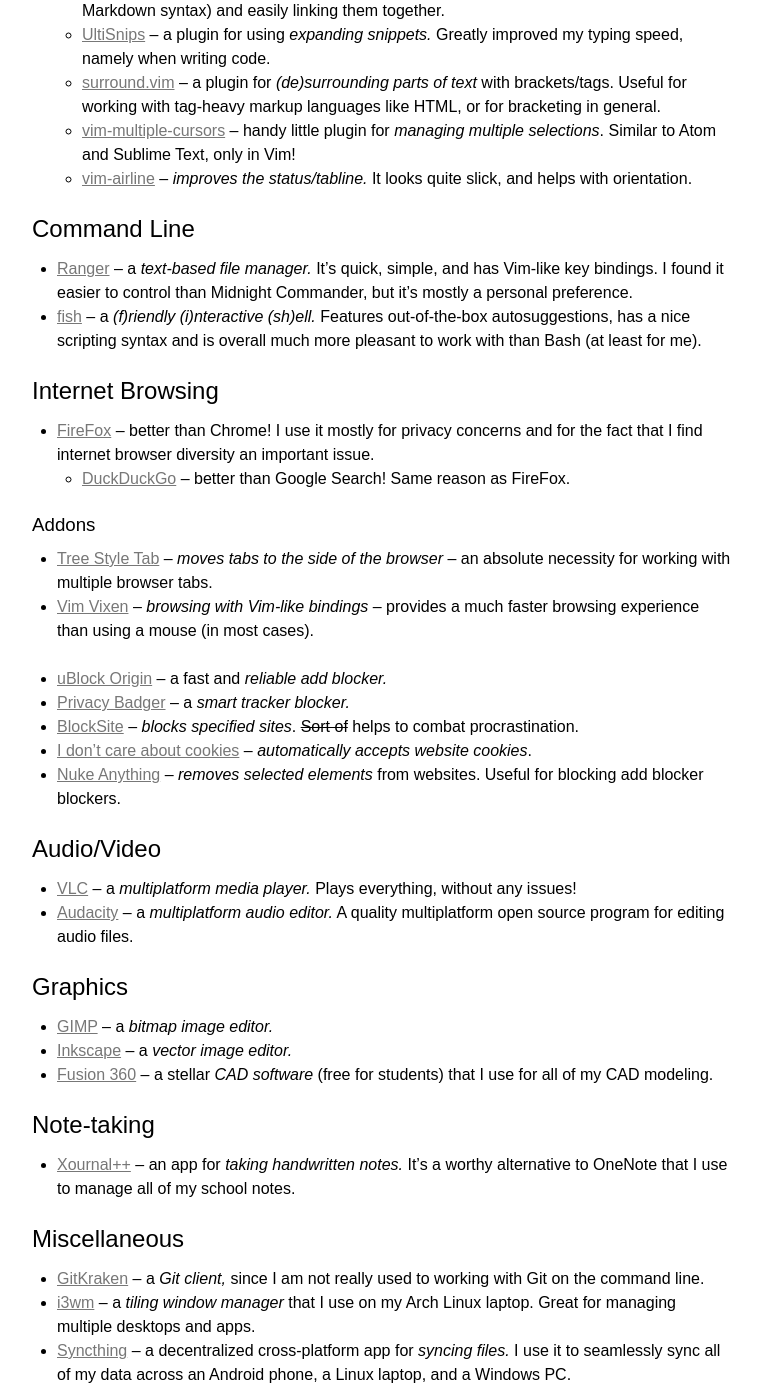
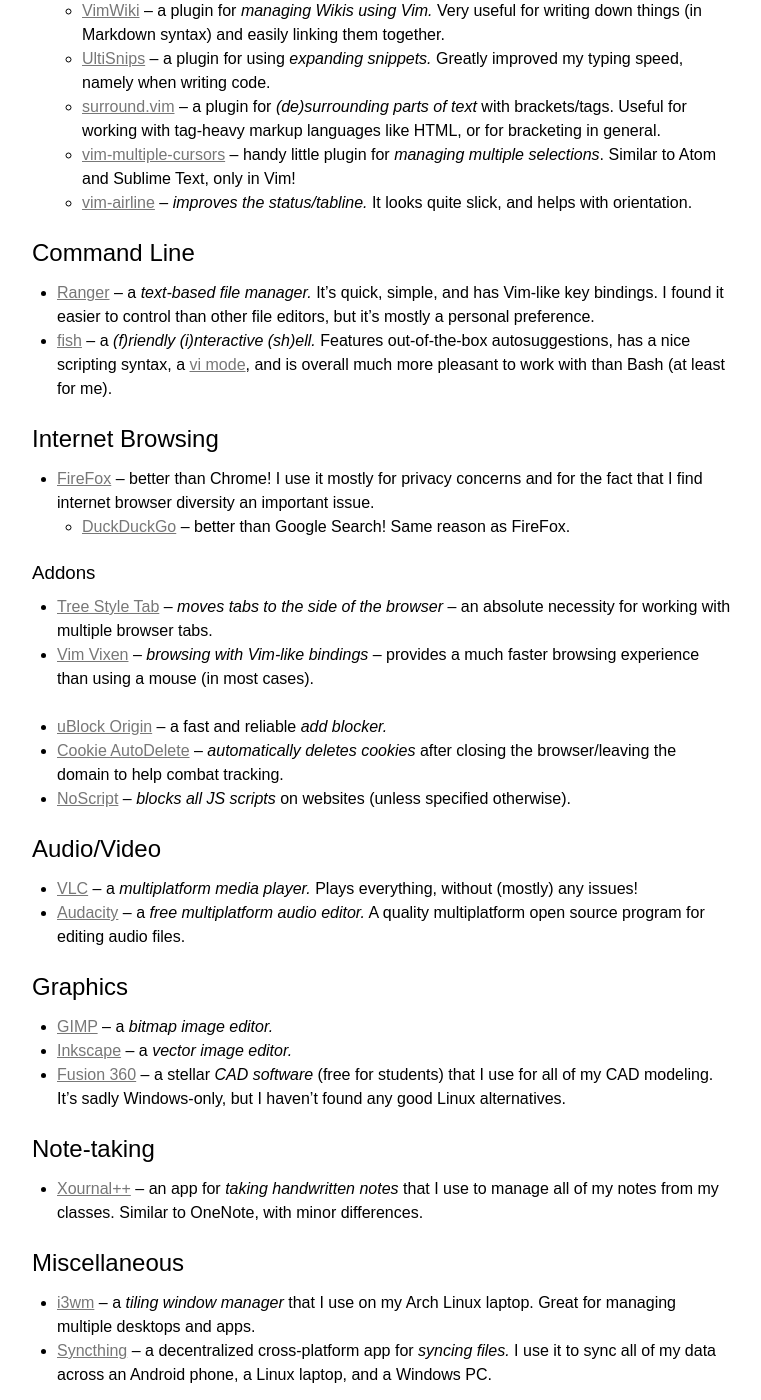
Before and after one commit to xiaoxiae/slama.dev, a Jekyll site: the page built from tools.md, in a window 1280 px wide and 1400 px high, scrolled down 721 px. Shown: the whole window, without its empty margins (258-1019 px from the left). Built offline with Jekyll 4.4.1, drawn with Linux system fonts in a browser that asks for light colours; some of the changed text lies outside the part shown.

Commit message:
update website writing

```diff
--- a/index.html
+++ b/index.html
@@ -5,13 +5,13 @@
 
 <h1>Hi everyone!</h1>
 
-<p>My name is Tomáš Sláma (but please, call me Tom!) and this is my personal website.</p>
+<p>My name is Tom and this is my personal website.</p>
 
-<p>I am a 19 year old student from the Czech Republic.
+<p>I am a student from the Czech Republic.
 Besides programming, I also like to play the viola, chess and <a href="https://www.instagram.com/tomas.slama/">take photos</a>.
 When it comes to sports, I enjoy climbing, slacklining and snowboarding.</p>
 
-<p>This website mostly contains posts about things I love and enjoy talking about, like programming and music. Its source code can be found <a href="https://github.com/xiaoxiae/slama.dev">here</a>.</p>
+<p>This website contains posts about things I love and enjoy talking about, like programming and music. The source code can be found <a href="https://github.com/xiaoxiae/slama.dev">here</a>.</p>
 
 <div align="right">
   <p>Enjoy! ❤️</p>
--- a/tools.md
+++ b/tools.md
@@ -28,8 +28,8 @@
   - [vim-airline](https://github.com/vim-airline/vim-airline) -- _improves the status/tabline._ It looks quite slick, and helps with orientation.
 
 ## Command Line
-- [Ranger](https://wiki.archlinux.org/index.php/Ranger) -- a _text-based file manager._ It's quick, simple, and has Vim-like key bindings. I found it easier to control than Midnight Commander, but it's mostly a personal preference.
-- [fish](https://fishshell.com/) -- a _(f)riendly (i)nteractive (sh)ell._ Features out-of-the-box autosuggestions, has a nice scripting syntax and is overall much more pleasant to work with than Bash (at least for me).
+- [Ranger](https://wiki.archlinux.org/index.php/Ranger) -- a _text-based file manager._ It's quick, simple, and has Vim-like key bindings. I found it easier to control than other file editors, but it's mostly a personal preference.
+- [fish](https://fishshell.com/) -- a _(f)riendly (i)nteractive (sh)ell._ Features out-of-the-box autosuggestions, has a nice scripting syntax, a [vi mode](https://fishshell.com/docs/current/commands.html#fish_vi_mode), and is overall much more pleasant to work with than Bash (at least for me).
 
 ## Internet Browsing
 - [FireFox](https://www.mozilla.org/en-US/firefox/) -- better than Chrome! I use it mostly for privacy concerns and for the fact that I find internet browser diversity an important issue.
@@ -38,25 +38,22 @@
 ### Addons
 - [Tree Style Tab](https://addons.mozilla.org/en-US/firefox/addon/tree-style-tab/) -- _moves tabs to the side of the browser_ -- an absolute necessity for working with multiple browser tabs.
 - [Vim Vixen](https://addons.mozilla.org/en-US/firefox/addon/vim-vixen/) -- _browsing with Vim-like bindings_ -- provides a much faster browsing experience than using a mouse (in most cases).<br/><br/>
-- [uBlock Origin](https://addons.mozilla.org/en-US/firefox/addon/ublock-origin/) -- a fast and _reliable add blocker._
-- [Privacy Badger](https://addons.mozilla.org/en-US/firefox/addon/privacy-badger17/) -- a _smart tracker blocker._
-- [BlockSite](https://addons.mozilla.org/en-US/firefox/addon/blocksite/) -- _blocks specified sites_. ~~Sort of~~ helps to combat procrastination.
-- [I don't care about cookies](https://addons.mozilla.org/en-US/firefox/addon/i-dont-care-about-cookies/) -- _automatically accepts website cookies_.
-- [Nuke Anything](https://addons.mozilla.org/en-US/firefox/addon/nuke-anything-enhanced/) -- _removes selected elements_ from websites. Useful for blocking add blocker blockers.
+- [uBlock Origin](https://addons.mozilla.org/en-US/firefox/addon/ublock-origin/) -- a fast and reliable _add blocker._
+- [Cookie AutoDelete](https://addons.mozilla.org/en-US/firefox/addon/cookie-autodelete/) -- _automatically deletes cookies_ after closing the browser/leaving the domain to help combat tracking.
+- [NoScript](https://addons.mozilla.org/en-US/firefox/addon/noscript/) -- _blocks all JS scripts_ on websites (unless specified otherwise).
 
 ## Audio/Video
-- [VLC](https://www.videolan.org/vlc/) -- a _multiplatform media player._ Plays everything, without any issues!
-- [Audacity](https://www.audacityteam.org/) -- a _multiplatform audio editor._ A quality multiplatform open source program for editing audio files.
+- [VLC](https://www.videolan.org/vlc/) -- a _multiplatform media player._ Plays everything, without (mostly) any issues!
+- [Audacity](https://www.audacityteam.org/) -- a _free multiplatform audio editor._ A quality multiplatform open source program for editing audio files.
 
 ## Graphics
 - [GIMP](https://www.gimp.org/) -- a _bitmap image editor._
 - [Inkscape](https://inkscape.org/) -- a _vector image editor._
-- [Fusion 360](https://www.autodesk.com/products/fusion-360) -- a stellar _CAD software_ (free for students) that I use for all of my CAD modeling.
+- [Fusion 360](https://www.autodesk.com/products/fusion-360) -- a stellar _CAD software_ (free for students) that I use for all of my CAD modeling. It's sadly Windows-only, but I haven't found any good Linux alternatives.
 
 ## Note-taking
-- [Xournal++](https://github.com/xournalpp/xournalpp) -- an app for _taking handwritten notes._ It's a worthy alternative to OneNote that I use to manage all of my school notes.
+- [Xournal++](https://github.com/xournalpp/xournalpp) -- an app for _taking handwritten notes_ that I use to manage all of my notes from my classes. Similar to OneNote, with minor differences.
 
 ## Miscellaneous
-- [GitKraken](https://www.gitkraken.com/) -- a _Git client,_ since I am not really used to working with Git on the command line.
 - [i3wm](https://i3wm.org/) -- a _tiling window manager_ that I use on my Arch Linux laptop. Great for managing multiple desktops and apps.
-- [Syncthing](https://syncthing.net/) -- a decentralized cross-platform app for _syncing files._ I use it to seamlessly sync all of my data across an Android phone, a Linux laptop, and a Windows PC.
+- [Syncthing](https://syncthing.net/) -- a decentralized cross-platform app for _syncing files._ I use it to sync all of my data across an Android phone, a Linux laptop, and a Windows PC.
```
Also changed, not shown: other parts of tools.md (+1 -1 lines), cv.md (+2 -5 lines), music.md (+3 -3 lines).
